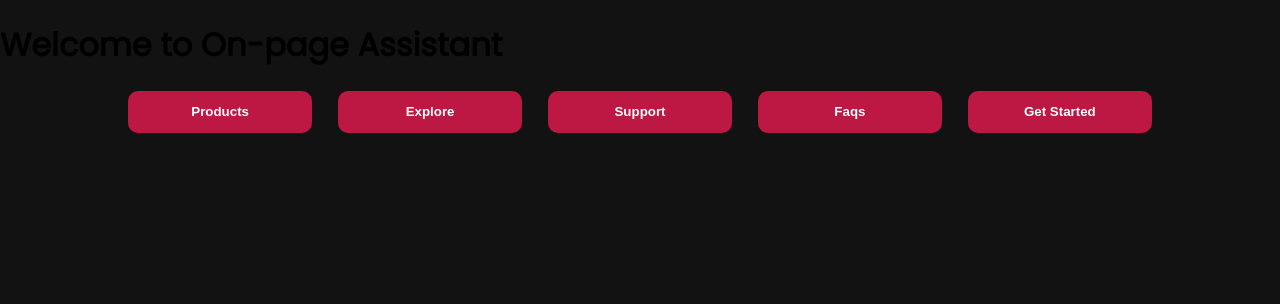
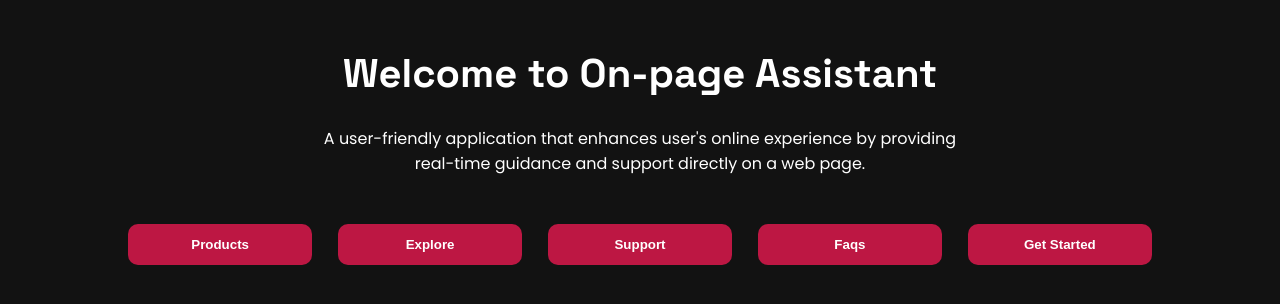
Before and after one commit to Khemmie-Ray/assistant-task, a plain HTML site: page index.html in a window 1280 px wide. Drawn offline with Linux system fonts and the light colour scheme.

Commit message:
updates to index file

```diff
--- a/index.html
+++ b/index.html
@@ -10,8 +10,9 @@
 </head>
 <body>
     <div class="container">
-        <div>
+        <div class="top-content">
             <h1>Welcome to On-page Assistant</h1>
+            <p>A user-friendly application that enhances user's online experience by providing real-time guidance and support directly on a web page.</p>
         </div>
         <div class="btn-card">
             <button id="product">Products</button>
--- a/style.css
+++ b/style.css
@@ -20,6 +20,18 @@ body {
     justify-content: space-between;
 }
 
+h1 {
+    font-size: 2.5rem;
+    font-family: 'Space Grotesk', sans-serif;
+}
+
+.top-content {
+    width: 50%;
+    margin: 3em auto;
+    color: white;
+    text-align: center;
+}
+
 .btn-card button {
     font-weight: 700;
     padding: 1em;
```
